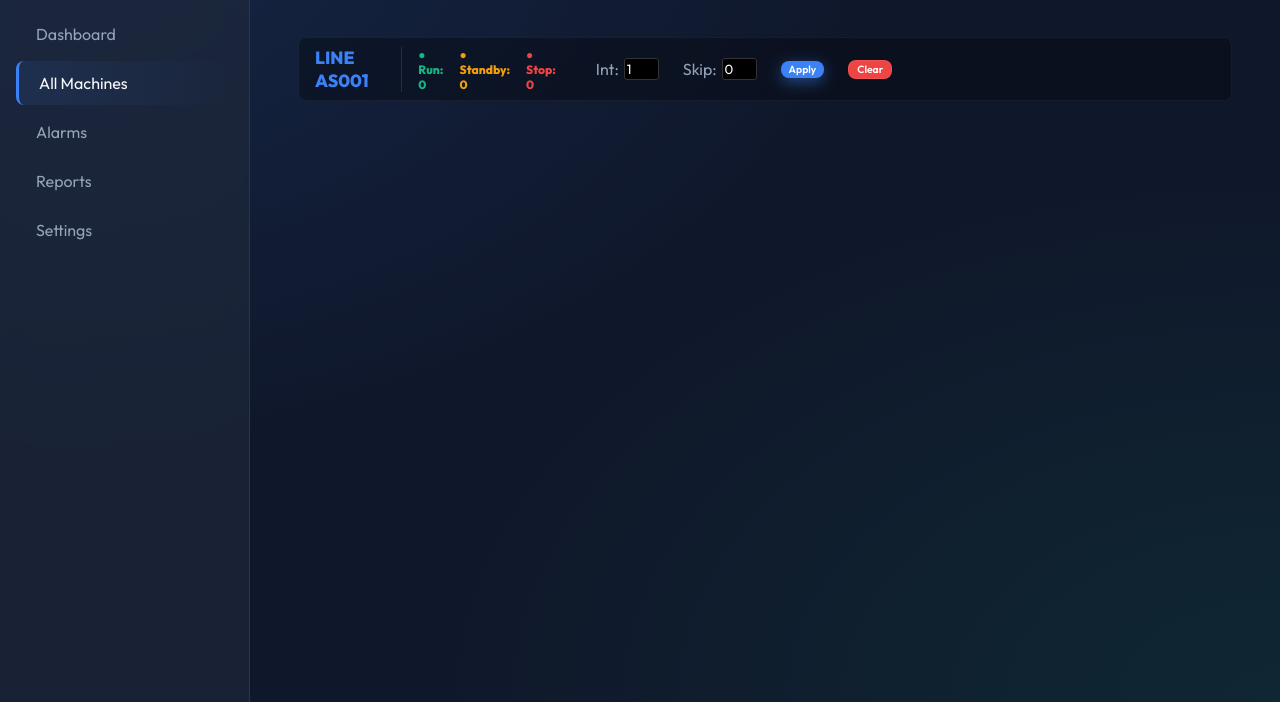
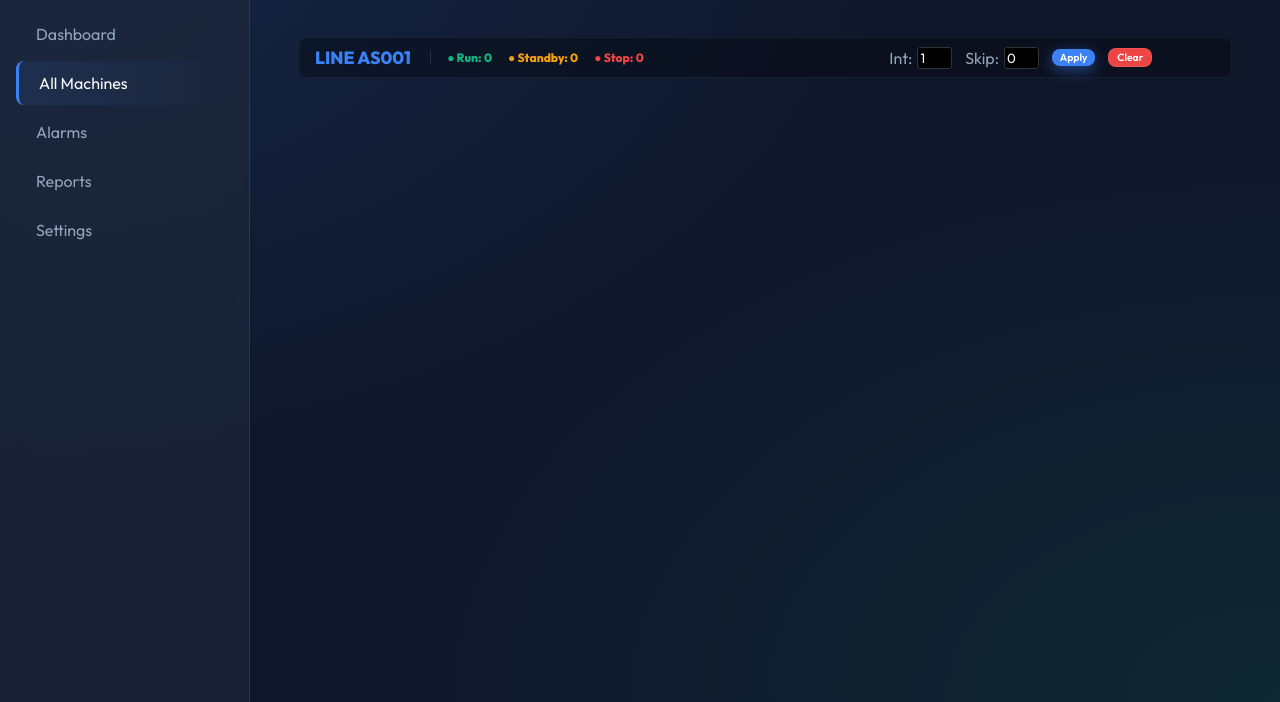
Before and after one commit to Songwut-source/factory-dashboard, a plain HTML site: page static/index.html in a window 1280 px wide. Both pictures are taken after a click on the link "All Machines". Shown: the part 98-800 px from the top of the page. Drawn offline with nearby package versions, Linux system fonts and the light colour scheme; no server answers.

```diff
--- a/static/index.html
+++ b/static/index.html
@@ -116,7 +116,7 @@
                         </div>
                     </div>
 
-                    <div style="display: flex;align-items: center;gap: 1.5rem;width: 100%;position: relative;Right: -40px;">
+                    <div style="display: flex; align-items: center; gap: 0.8rem;">
                         <div style="display: flex; align-items: center; gap: 5px;">
                             <label style="color: var(--text-secondary);">Int:</label>
                             <input type="number" id="sim-interval" value="1" style="width: 35px; background: #000; border: 1px solid #333; color: #fff; border-radius: 3px; padding: 2px;">
```
